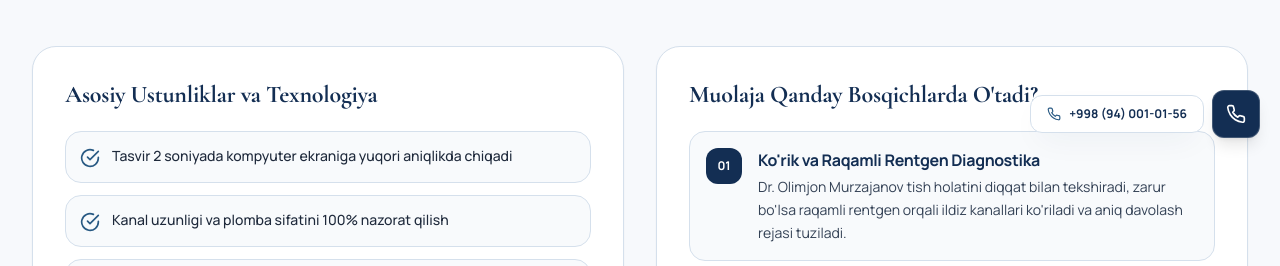
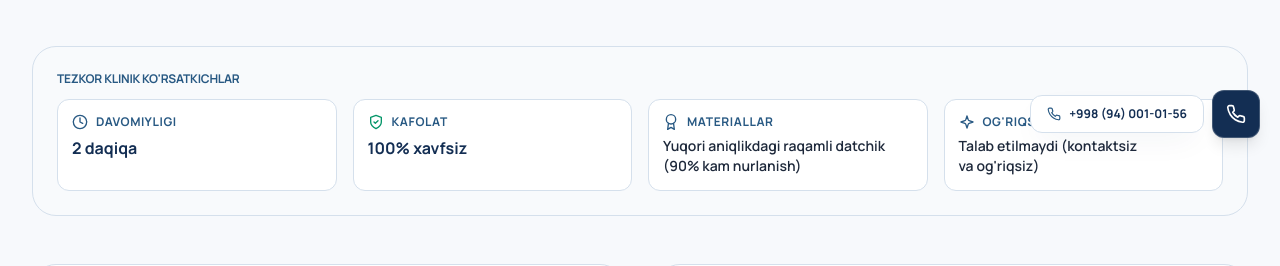
Before and after one commit to shakhzod-madmarov/dr-olimjon.uz, a React (Vite) app in the folder frontend/: page /services/rentgen-diagnostika in a window 1280 px wide. Shown: the part 642-908 px from the top of the page. Built offline with nearby package versions, Linux system fonts and the light colour scheme; no server answers.

Commit message:
feat(aeo): add quick clinical facts panel and materials metadata for AI answer extraction

```diff
--- a/frontend/src/constants/servicesCatalog.jsx
+++ b/frontend/src/constants/servicesCatalog.jsx
@@ -27,6 +27,16 @@ export const SERVICES_CATALOG = [
     },
     duration: { uz: "30 – 50 daqiqa", ru: "30 – 50 минут", en: "30 – 50 mins" },
     warranty: { uz: "5 yilgacha kafolat", ru: "Гарантия до 5 лет", en: "Up to 5-year warranty" },
+    materials: {
+      uz: "3M Filtek (Germaniya) va Estelite (Yaponiya) nanokompozitlari",
+      ru: "3M Filtek (Германия) и Estelite (Япония) нанокомпозиты",
+      en: "3M Filtek (Germany) & Estelite (Japan) nano-composites",
+    },
+    anesthesia: {
+      uz: "2 bosqichli og'riqsiz: muzlatuvchi gel + mikro-anestetik",
+      ru: "Двухэтапная анестезия: гель + европейский анестетик",
+      en: "Two-stage painless: topical numbing gel + micro-injection",
+    },
     highlights: {
       uz: [
         "Germaniya (3M Filtek) va Yaponiya (Estelite) fotopolimer plombalari",
@@ -65,6 +75,16 @@ export const SERVICES_CATALOG = [
     },
     duration: { uz: "2 – 3 kun", ru: "2 – 3 дня", en: "2 – 3 days" },
     warranty: { uz: "10 yilgacha kafolat", ru: "Гарантия до 10 лет", en: "Up to 10-year warranty" },
+    materials: {
+      uz: "Monolit Tsirkoniy (Germaniya) va Ivoclar E-max (Shveysariya)",
+      ru: "Диоксид циркония (Германия) и Ivoclar E-max (Швейцария)",
+      en: "Monolithic Zirconia (Germany) & Ivoclar E-max (Switzerland)",
+    },
+    anesthesia: {
+      uz: "100% og'riqsiz mikro-anesteziya",
+      ru: "100% безболезненная микро-анестезия",
+      en: "100% painless local micro-anesthesia",
+    },
     highlights: {
       uz: [
         "Milk ko'karishi va temir ta'mi mutlaqo bo'lmaydi (100% biomoslashuvchan)",
@@ -103,6 +123,16 @@ export const SERVICES_CATALOG = [
     },
     duration: { uz: "1 – 2 tashrif", ru: "1 – 2 визита", en: "1 – 2 visits" },
     warranty: { uz: "10+ yil xizmat muddati", ru: "Срок службы 10+ лет", en: "10+ years durability" },
+    materials: {
+      uz: "Ivoclar Vivadent E-max press-keramika (0.3–0.5 mm)",
+      ru: "Пресс-керамика Ivoclar Vivadent E-max (0.3–0.5 мм)",
+      en: "Ivoclar Vivadent E-max press-ceramic (0.3–0.5 mm)",
+    },
+    anesthesia: {
+      uz: "Mikro-anesteziya (nervga tegilmaydi, tish tirik qoladi)",
+      ru: "Микро-анестезия (без депульпации, зуб остаётся живым)",
+      en: "Micro-anesthesia (no nerve removal, tooth stays vital)",
+    },
     highlights: {
       uz: [
         "0.3 mm ultra-yupqa E-max press-keramika vinirlari",
@@ -141,6 +171,16 @@ export const SERVICES_CATALOG = [
     },
     duration: { uz: "20 – 30 daqiqa", ru: "20 – 30 минут", en: "20 – 30 mins" },
     warranty: { uz: "Umrbod implant kafolati", ru: "Пожизненная гарантия", en: "Lifetime implant warranty" },
+    materials: {
+      uz: "Osstem (Janubiy Koreya) va Straumann SLActive (Shveysariya)",
+      ru: "Osstem (Южная Корея) и Straumann SLActive (Швейцария)",
+      en: "Osstem (South Korea) & Straumann SLActive (Switzerland)",
+    },
+    anesthesia: {
+      uz: "2 bosqichli og'riqsiz anesteziya (jarayon 0% og'riq)",
+      ru: "Двухэтапная анестезия (процесс без боли — 0% боли)",
+      en: "Two-stage anesthesia (100% painless procedure — 0% pain)",
+    },
     highlights: {
       uz: [
         "99.2% suyakka muvaffaqiyatli birikish ko'rsatkichi",
@@ -179,6 +219,16 @@ export const SERVICES_CATALOG = [
     },
     duration: { uz: "45 daqiqa", ru: "45 минут", en: "45 mins" },
     warranty: { uz: "1–3 yil natija", ru: "Эффект 1–3 года", en: "1–3 years brightness" },
+    materials: {
+      uz: "Philips ZOOM 4 (AQSH) va Shveysariya AirFlow",
+      ru: "Philips ZOOM 4 (США) и порошок AirFlow (Швейцария)",
+      en: "Philips ZOOM 4 (USA) & Swiss EMS AirFlow",
+    },
+    anesthesia: {
+      uz: "Zarurat yo'q (emal qizdirilmaydi, sovuq LED nuri)",
+      ru: "Не требуется (холодный LED-свет без нагрева)",
+      en: "Not required (cold LED light, zero overheating)",
+    },
     highlights: {
       uz: [
         "Emalni qizdirmaydigan sovuq LED nuri va ACP himoya geli",
@@ -217,6 +267,16 @@ export const SERVICES_CATALOG = [
     },
     duration: { uz: "15 – 30 daqiqa", ru: "15 – 30 минут", en: "15 – 30 mins" },
     warranty: { uz: "Tez va shishsiz bitish", ru: "Быстрое заживление", en: "Rapid healing protocol" },
+    materials: {
+      uz: "Atravmatik mikroxirurgiya va steril kollagen gemostatik gubka",
+      ru: "Атравматичная микрохирургия и стерильная коллагеновая губка",
+      en: "Atraumatic microsurgery & sterile collagen healing sponge",
+    },
+    anesthesia: {
+      uz: "Kuchaytirilgan 2 bosqichli mikro-anesteziya (0% og'riq)",
+      ru: "Усиленная двухэтапная анестезия (0% боли)",
+      en: "Reinforced two-stage local anesthesia (0% pain)",
+    },
     highlights: {
       uz: [
         "Kuchaytirilgan anesteziya — jarayon davomida 0% og'riq",
@@ -255,6 +315,16 @@ export const SERVICES_CATALOG = [
     },
     duration: { uz: "2 daqiqa", ru: "2 минуты", en: "2 mins" },
     warranty: { uz: "100% xavfsiz", ru: "100% безопасно", en: "90% lower radiation" },
+    materials: {
+      uz: "Yuqori aniqlikdagi raqamli datchik (90% kam nurlanish)",
+      ru: "Высокоточный цифровой сенсор (на 90% ниже нагрузка)",
+      en: "High-resolution digital sensor (90% lower radiation)",
+    },
+    anesthesia: {
+      uz: "Talab etilmaydi (kontaktsiz va og'riqsiz)",
+      ru: "Не требуется (бесконтактно и безболезненно)",
+      en: "Not required (contactless & painless)",
+    },
     highlights: {
       uz: [
         "Tasvir 2 soniyada kompyuter ekraniga yuqori aniqlikda chiqadi",
--- a/frontend/src/pages/ServiceDetail.jsx
+++ b/frontend/src/pages/ServiceDetail.jsx
@@ -14,6 +14,7 @@ import {
   IconPhone,
   IconTelegram,
   IconAward,
+  IconSparkleStar,
 } from "../components/MedicalIcons";
 
 const ServiceDetail = () => {
@@ -247,6 +248,54 @@ const ServiceDetail = () => {
         </div>
       </div>
 
+      {/* Quick Clinical Facts Table / AEO Answer Capsule */}
+      <section aria-label="Klinik Ko'rsatkichlar" className="bg-[#f8fafc] rounded-2xl sm:rounded-3xl p-4 sm:p-6 border border-[#d5e0ec] shadow-xs">
+        <h2 className="text-xs font-bold uppercase tracking-[0.18em] text-[#285983] mb-3">
+          {lang === "uz" ? "Tezkor Klinik Ko'rsatkichlar" : lang === "ru" ? "Краткая Клиническая Справка" : "Clinical Quick Facts"}
+        </h2>
+        <div className="grid grid-cols-1 sm:grid-cols-2 lg:grid-cols-4 gap-3 sm:gap-4">
+          <div className="bg-white p-3.5 rounded-xl border border-[#d5e0ec]">
+            <div className="flex items-center gap-2 text-[#285983] text-xs font-bold uppercase tracking-wider">
+              <IconClock className="w-4 h-4 text-[#285983] shrink-0" />
+              <span>{lang === "uz" ? "Davomiyligi" : lang === "ru" ? "Длительность" : "Duration"}</span>
+            </div>
+            <p className="mt-1.5 text-sm sm:text-base font-bold text-[#132e53]">
+              {service.duration[lang]}
+            </p>
+          </div>
+
+          <div className="bg-white p-3.5 rounded-xl border border-[#d5e0ec]">
+            <div className="flex items-center gap-2 text-[#285983] text-xs font-bold uppercase tracking-wider">
+              <IconShieldCheck className="w-4 h-4 text-emerald-600 shrink-0" />
+              <span>{lang === "uz" ? "Kafolat" : lang === "ru" ? "Гарантия" : "Warranty"}</span>
+            </div>
+            <p className="mt-1.5 text-sm sm:text-base font-bold text-[#132e53]">
+              {service.warranty[lang]}
+            </p>
+          </div>
+
+          <div className="bg-white p-3.5 rounded-xl border border-[#d5e0ec]">
+            <div className="flex items-center gap-2 text-[#285983] text-xs font-bold uppercase tracking-wider">
+              <IconAward className="w-4 h-4 text-[#285983] shrink-0" />
+              <span>{lang === "uz" ? "Materiallar" : lang === "ru" ? "Материалы" : "Materials"}</span>
+            </div>
+            <p className="mt-1.5 text-xs sm:text-sm font-semibold text-slate-800 leading-snug">
+              {service.materials?.[lang] || "Sertifikatlangan original materiallar"}
+            </p>
+          </div>
+
+          <div className="bg-white p-3.5 rounded-xl border border-[#d5e0ec]">
+            <div className="flex items-center gap-2 text-[#285983] text-xs font-bold uppercase tracking-wider">
+              <IconSparkleStar className="w-4 h-4 text-[#285983] shrink-0" />
+              <span>{lang === "uz" ? "Og'riqsizlantirish" : lang === "ru" ? "Анестезия" : "Anesthesia"}</span>
+            </div>
+            <p className="mt-1.5 text-xs sm:text-sm font-semibold text-slate-800 leading-snug">
+              {service.anesthesia?.[lang] || "100% og'riqsiz anesteziya"}
+            </p>
+          </div>
+        </div>
+      </section>
+
       {/* Advantages & Procedure Steps */}
       <div className="grid grid-cols-1 lg:grid-cols-12 gap-6 sm:gap-8">
         <div className="lg:col-span-6 bg-white rounded-2xl sm:rounded-3xl p-4 sm:p-6 lg:p-8 border border-[#d5e0ec] shadow-sm space-y-4 sm:space-y-5">
```
